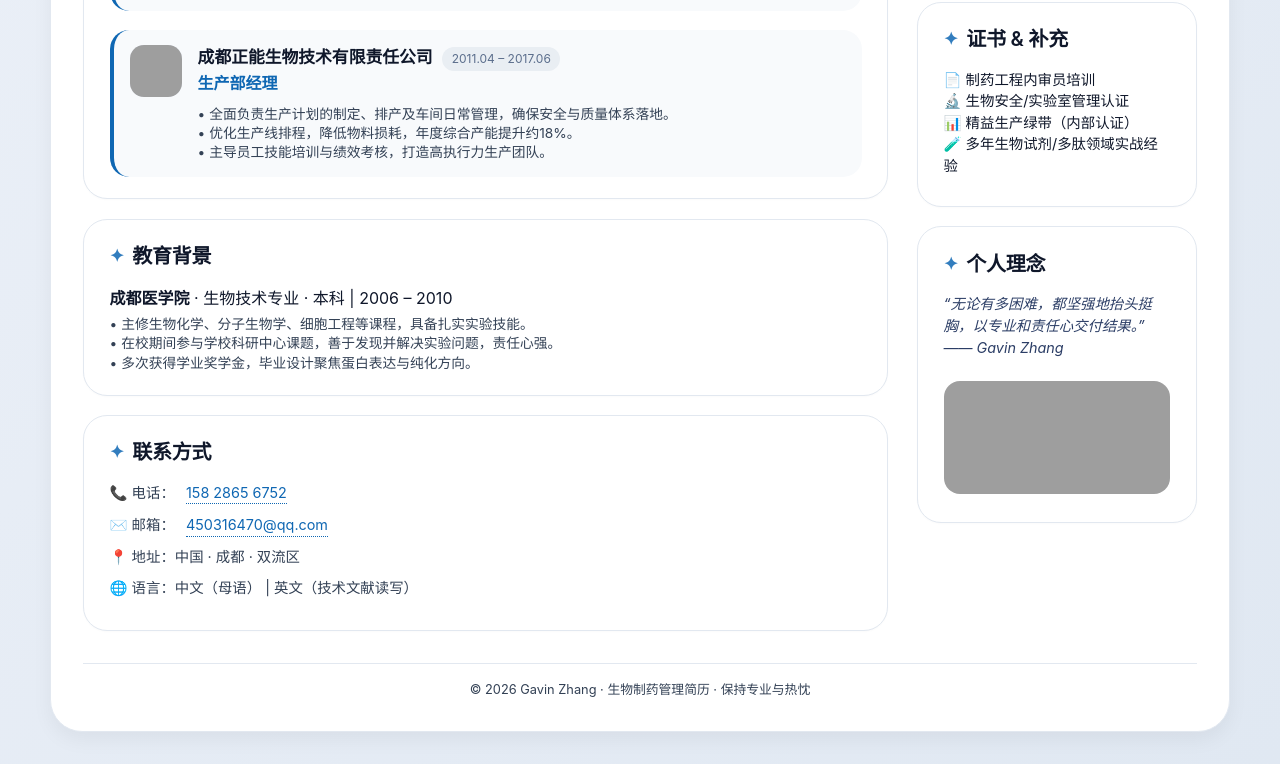
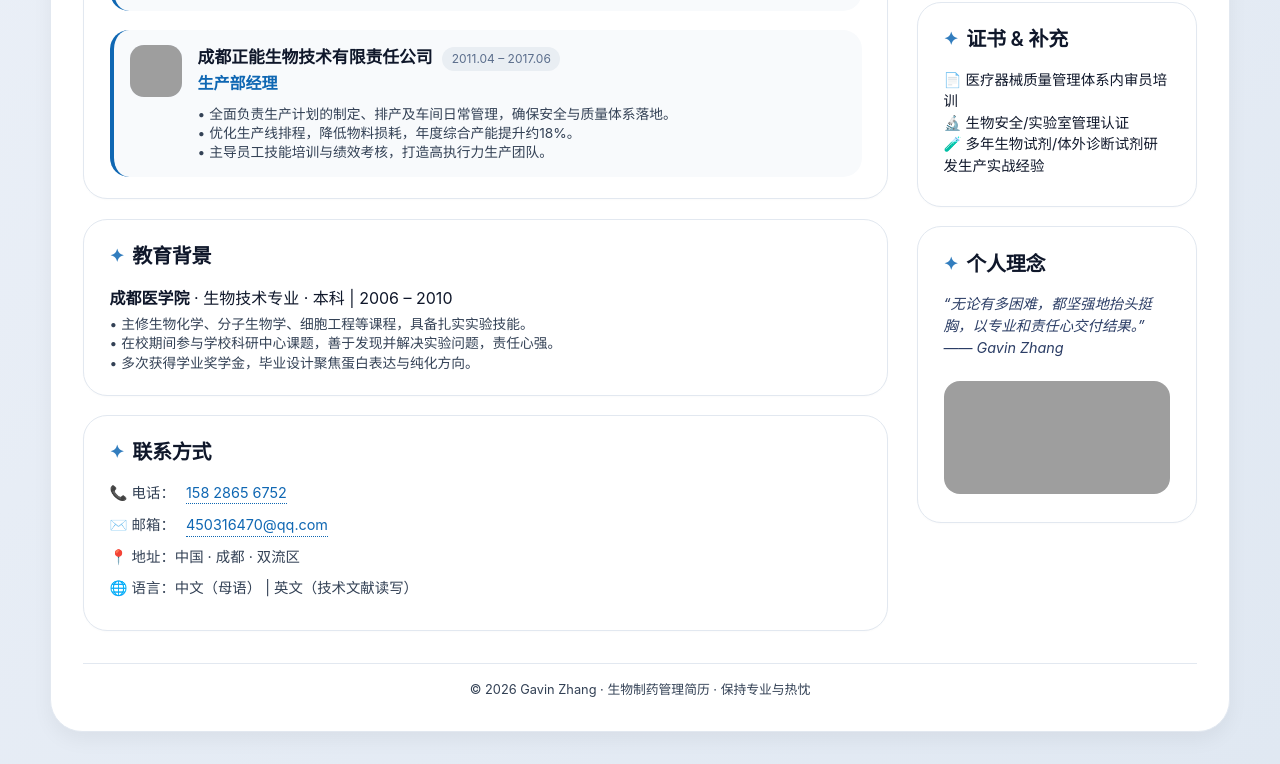
Before and after one commit to GavinZhang-wel/GavinZhang-wel.github.io, a plain HTML site: page index.html in a window 1280 px wide. Shown: the part 1027-1791 px from the top of the page. Drawn offline with Linux system fonts and the light colour scheme; grey boxes are pictures that could not be loaded.

Commit message:
Update index.html

```diff
--- a/index.html
+++ b/index.html
@@ -512,10 +512,9 @@
       <div class="box" style="margin-top: 1.2rem">
         <h4>证书 & 补充</h4>
         <div class="link-group">
-          <p>📄 制药工程内审员培训<br>
+          <p>📄 医疗器械质量管理体系内审员培训<br>
           🔬 生物安全/实验室管理认证<br>
-          📊 精益生产绿带（内部认证）<br>
-          🧪 多年生物试剂/多肽领域实战经验</p>
+          🧪 多年生物试剂/体外诊断试剂研发生产实战经验</p>
         </div>
       </div>
 
```
